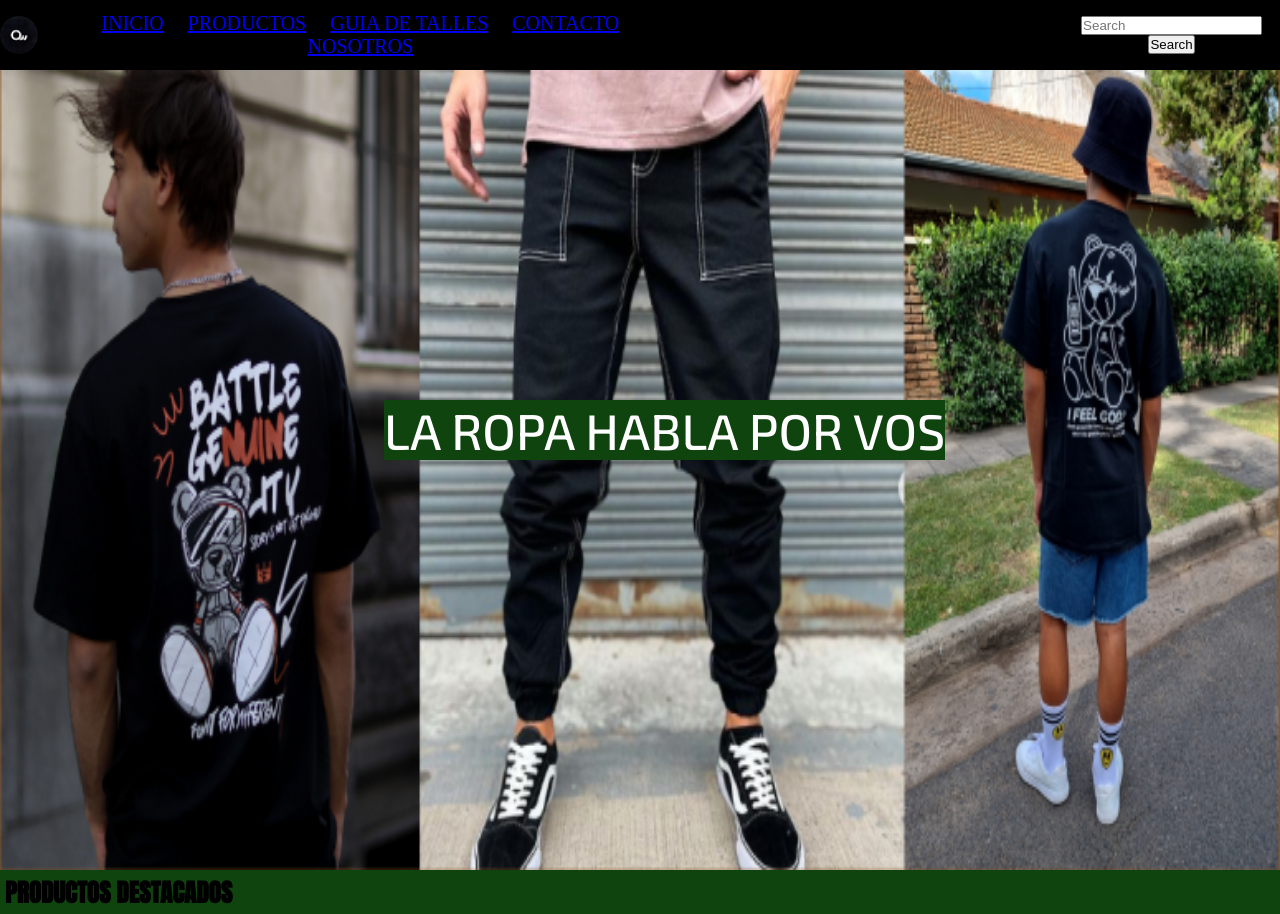
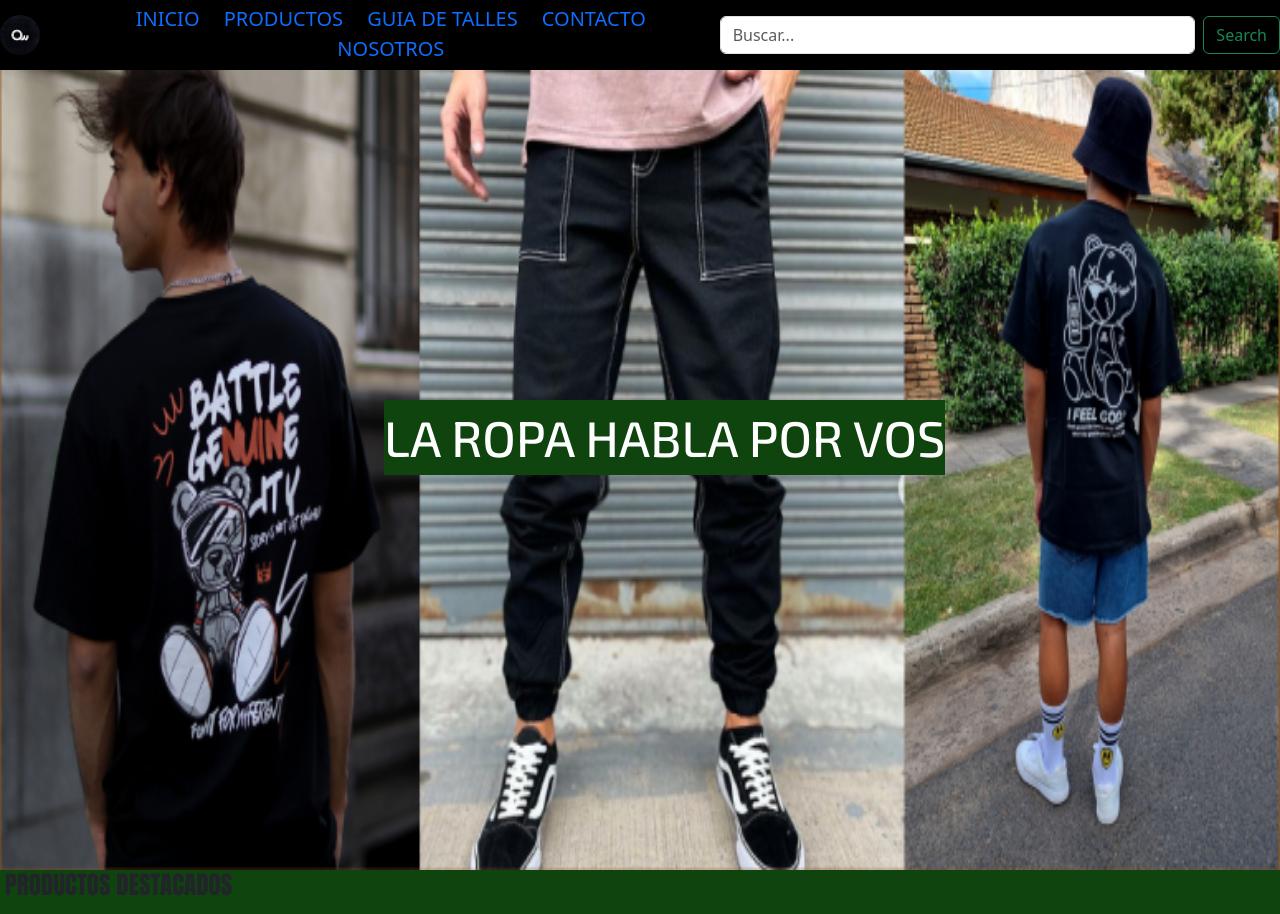
Before and after one commit to Guti43/PreEntrega2-GabrielGutierrez, a plain HTML site: page index.html in a window 1280 px wide. Shown: the top 914 px of the page. Drawn offline with nearby package versions, Linux system fonts and the light colour scheme.

Commit message:
probamos cambios

```diff
--- a/css/style.css
+++ b/css/style.css
@@ -50,6 +50,10 @@ header{
     align-items: center;
 }
 
+header nav ul{
+    display: inline;
+    margin-top: 13px;
+}
 header nav ul li{
     display: inline;
     font-size: 18px;
@@ -58,6 +62,7 @@ header nav ul li{
 header nav ul li a{
     font-size: 20px;
     margin-left: 10px;
+    text-decoration: none;
 }
 header nav img{
     width: 4%;
@@ -74,8 +79,10 @@ header nav img{
 .logo{
     width: 40px;
 }
+
 .d-flex{
-    margin-left: 400px;
+    width: 600px;
+    margin-left: 30px;
 }
 /*HEADER Y NAV*/
 
--- a/index.html
+++ b/index.html
@@ -7,6 +7,7 @@
         <link rel="icon" type="image/jpg" href="icons/favicon.jpg">
         <link href="https://fonts.googleapis.com/css2?family=Anton&display=swap" rel="stylesheet">
         <link href="https://fonts.googleapis.com/css2?family=Exo+2:wght@500&display=swap" rel="stylesheet">
+        <link href="https://cdn.jsdelivr.net/npm/bootstrap@5.3.2/dist/css/bootstrap.min.css" rel="stylesheet" integrity="sha384-T3c6CoIi6uLrA9TneNEoa7RxnatzjcDSCmG1MXxSR1GAsXEV/Dwwykc2MPK8M2HN" crossorigin="anonymous">
         <title>OW ventas</title>
         <link rel="stylesheet" href="css/style.css">
     </head>
@@ -15,7 +16,7 @@
         <header>
             <!--MENU NAV-->
             <nav id="nav">
-                <img class="logo" src="icons/logo.jpg" alt="logo">
+                <a href="#"><img class="logo" src="icons/logo.jpg" alt="logo"></a>
                 <ul>
                     <li><a href="#">INICIO</a></li>
                     <li><a href="pages/productos.html">PRODUCTOS</a></li>
@@ -24,7 +25,7 @@
                     <li><a href="pages/nosotros.html">NOSOTROS</a></li>
                 </ul>
                 <form class="d-flex" role="search">
-                    <input class="form-control me-2" type="search" placeholder="Search" aria-label="Search">
+                    <input class="form-control me-2" type="search" placeholder="Buscar..." aria-label="Search">
                     <button class="btn btn-outline-success" type="submit">Search</button>
                     </form>
             </nav>
@@ -74,5 +75,9 @@
 
             </article>
         </footer>
+
+
+
+        <script src="https://cdn.jsdelivr.net/npm/bootstrap@5.3.2/dist/js/bootstrap.min.js" integrity="sha384-BBtl+eGJRgqQAUMxJ7pMwbEyER4l1g+O15P+16Ep7Q9Q+zqX6gSbd85u4mG4QzX+" crossorigin="anonymous"></script>
     </body>
 </html>
```
Also changed, not shown: pages/contacto.html (+8 -1 lines), pages/guia_de_talles.html (+8 -1 lines), pages/nosotros.html (+8 -2 lines), pages/productos.html (+6 -1 lines).
